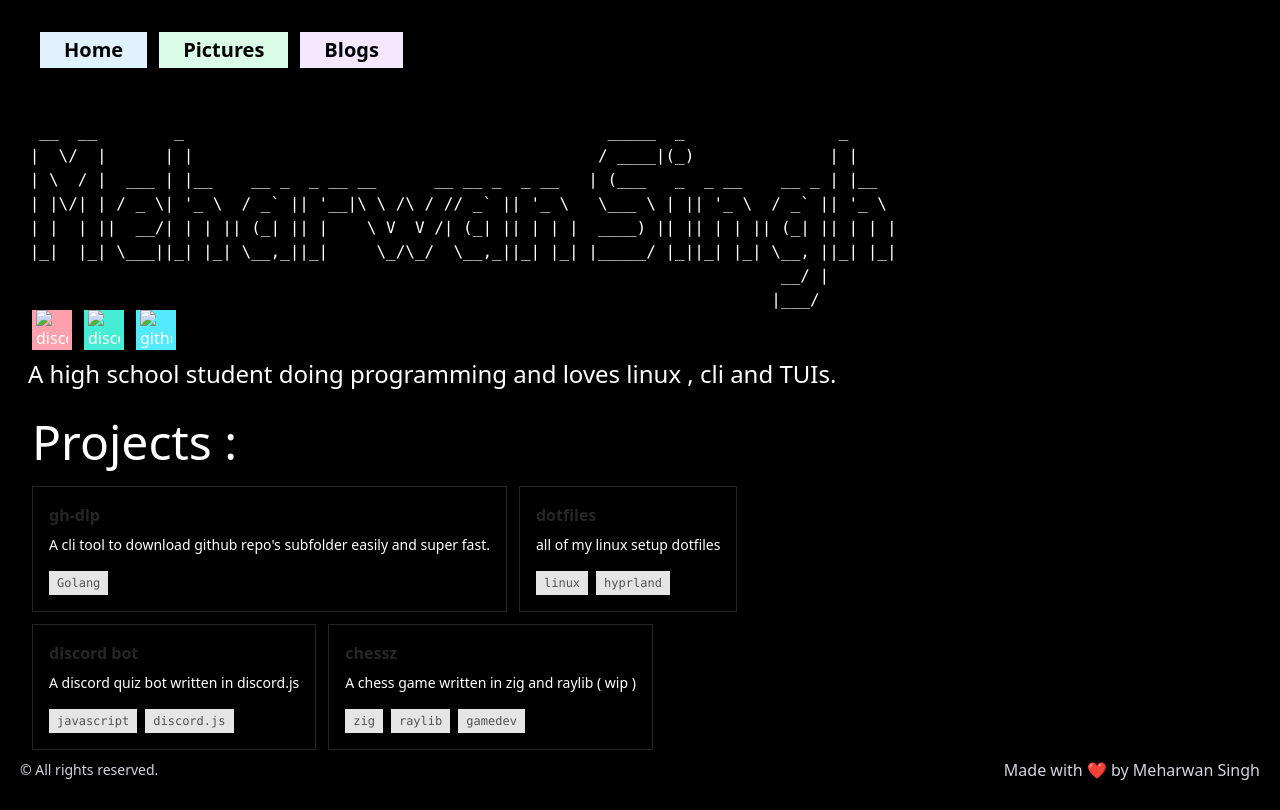
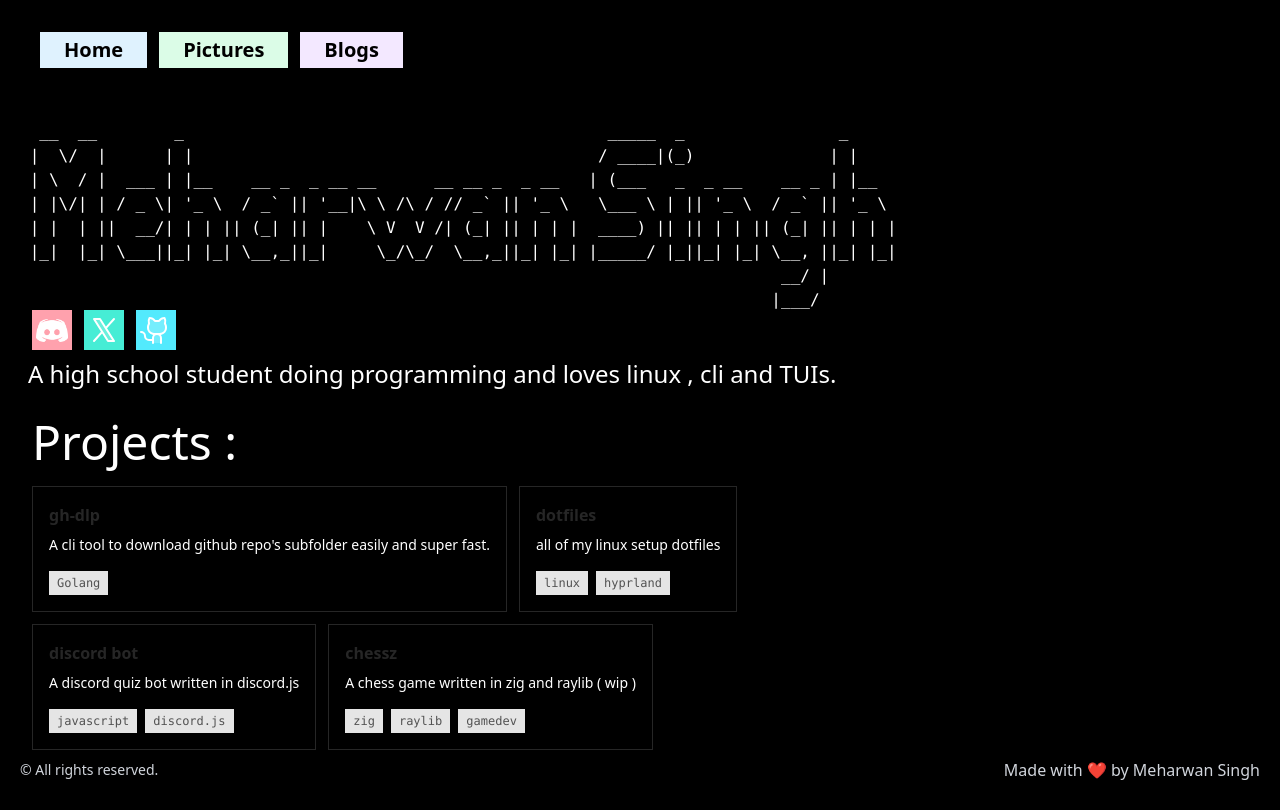
Before and after one commit to ThePikachuDev/codeDay-chandigarh, a plain HTML site: page index.html in a window 1280 px wide. Drawn offline with nearby package versions, Linux system fonts and the light colour scheme.

Commit message:
updated static files

```diff
--- a/index.html
+++ b/index.html
@@ -45,17 +45,17 @@
                 <div class="w-screen h-10 ml-3 mt-[-2vw] flex items-center justify-left gap-3">
                     <a href="./index.html"
                         class="linkToBio h-10 w-10 p-1 bg-rose-300 object-fit object-cover flex items-center justify-center">
-                        <img src="./static/discord-white-logo.png" alt="discord" class="w-fit h-fit ">
+                        <img src="./discord-white-logo.png" alt="discord" class="w-fit h-fit ">
                     </a>
 
                     <a href="./index.html"
                         class="linkToBio h-10 w-10 p-1 bg-teal-300 object-fit object-cover flex items-center justify-center">
-                        <img src="./static/x-logo-duotone.svg" alt="discord" class="w-fit h-fit ">
+                        <img src="./x-logo-duotone.svg" alt="discord" class="w-fit h-fit ">
                     </a>
 
                     <a href="./index.html"
                         class="linkToBio h-10 w-10 p-1 bg-cyan-300 object-fit object-cover flex items-center justify-center">
-                        <img src="./static/github-logo-duotone.svg" alt="github" class="w-fit h-fit ">
+                        <img src="./github-logo-duotone.svg" alt="github" class="w-fit h-fit ">
                     </a>
                 </div>
 
```
Also changed, not shown: discord-white-logo.png (added), github-logo-duotone.svg (added), x-logo-duotone.svg (added).
